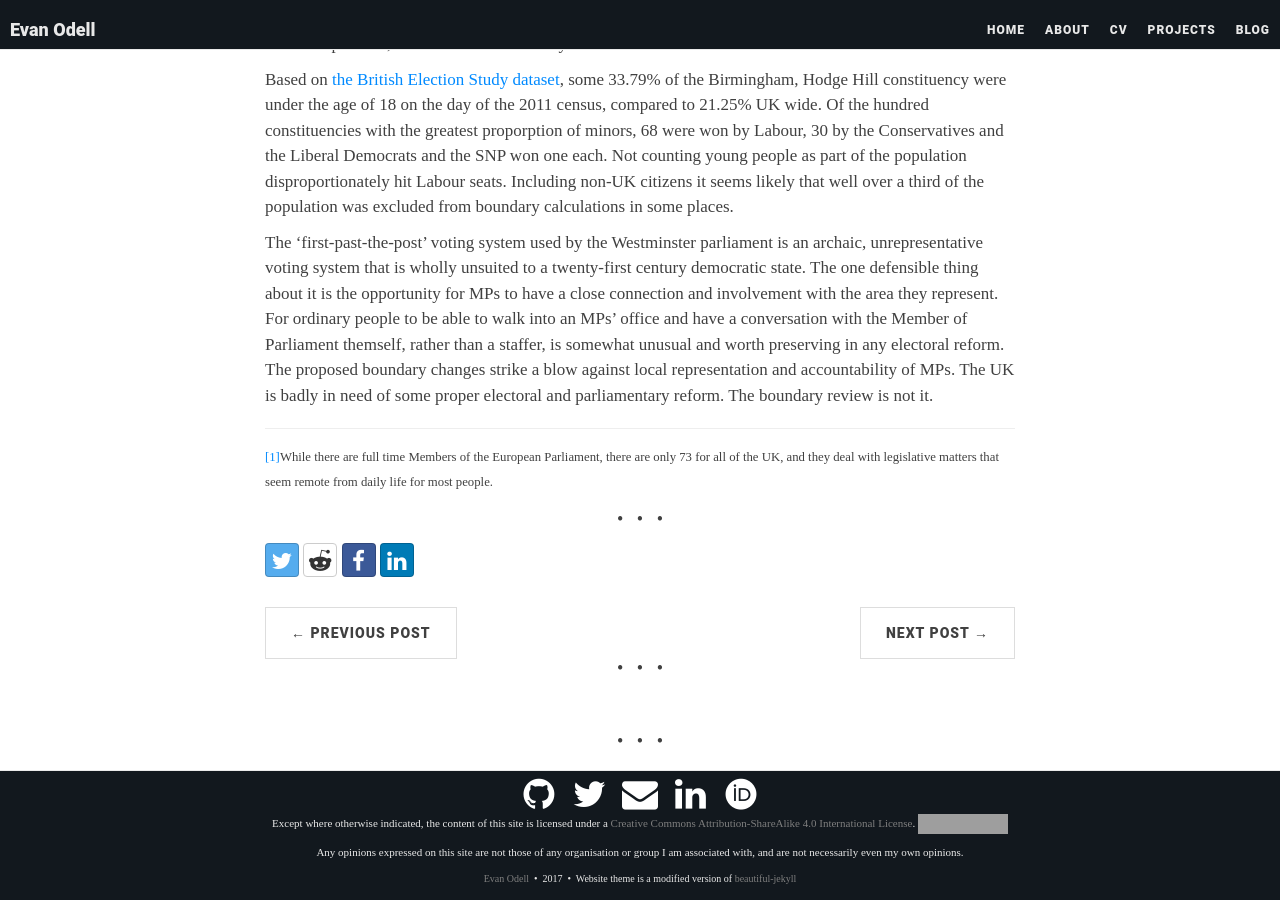
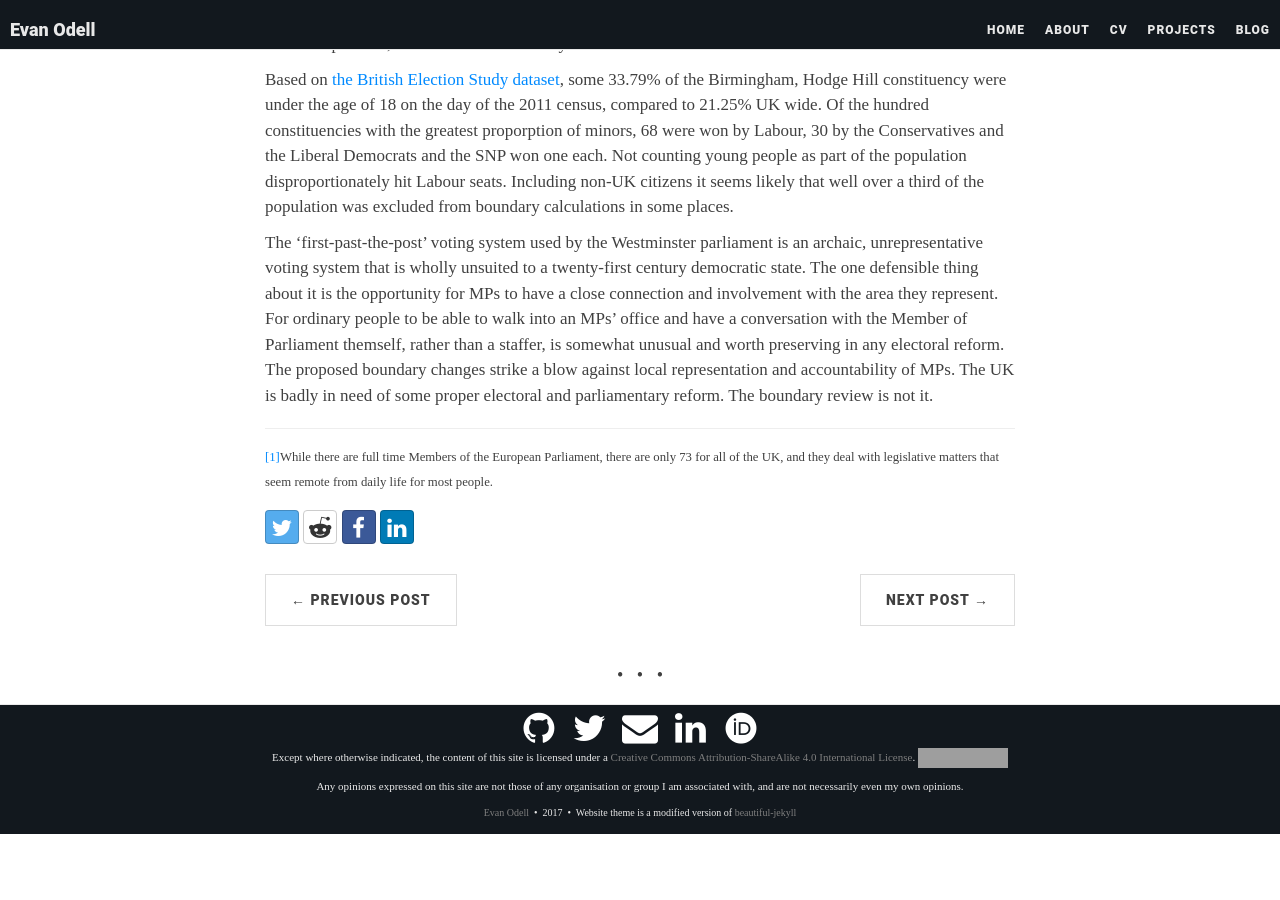
Before and after one commit to evanodell/evanodell.com, a Jekyll site: the page built from _posts/2016-10-07-on-boundaries.md, in a window 1280 px wide and 900 px high, scrolled down 729 px. Built offline with Jekyll 4.4.1, drawn with Linux system fonts in a browser that asks for light colours; nearby versions of some CDN libraries; some web fonts are replaced; comment, search, counter and statistics services are not loaded; after the commit the page ends 1563 px from its top, so only the background shows below that; grey boxes are pictures that could not be loaded.

Commit message:
posts layout changes

```diff
--- a/_layouts/post.html
+++ b/_layouts/post.html
@@ -11,11 +11,6 @@ layout: base
       <article role="main" class="post">
         {{ content }}
       </article>
-      <div class = "asterism">
-      &nbsp;&bull;&nbsp;
-      &nbsp;&bull;&nbsp;
-      &nbsp;&bull;&nbsp;
-      </div>
       {% if page.tags.size > 0 %}
         <div class="blog-tags">
           Tags:
@@ -45,12 +40,7 @@ layout: base
         </li>
         {% endif %}
       </ul>
-      <div class = "asterism">
-      &nbsp;&bull;&nbsp;
-      &nbsp;&bull;&nbsp;
-      &nbsp;&bull;&nbsp;
-      </div>
-      {% if page.comments %}
+          {% if page.comments %}
         <div class="disqus-comments">
           {% include disqus.html %}
         </div>
```
Also changed, not shown: _posts/2017-06-12-jekyll-plugins-blogging-with-netlify.md (+2 -1 lines).
